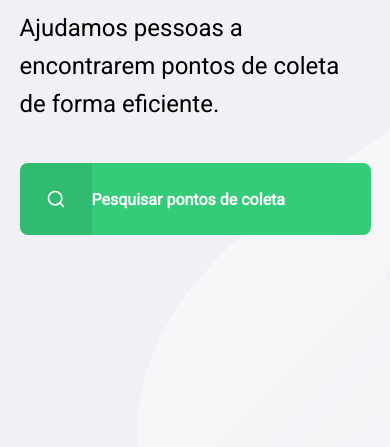
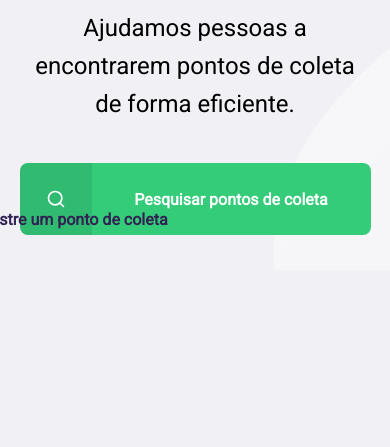
Before and after one commit to IolandaPereira/Projeto_Rocketseat, a plain HTML site: page nlw/index.html in a window 390 px wide. Shown: the part 566-1013 px from the top of the page. Drawn offline with Linux system fonts and the light colour scheme.

Commit message:
dia 1 final

```diff
--- a/nlw/index.html
+++ b/nlw/index.html
@@ -3,6 +3,7 @@
     <head>
         <meta charset="uft-8">
         <title>Ecoleta</title>
+        <meta name="viewport" content="width-device-width, inicial-scale-1.0">
         <link href="https://fonts.googleapis.com/css2?family=Roboto&family=Ubuntu:wght@700&display=swap" rel="stylesheet">
 
         <link rel="stylesheet" href="styles/main.css">
@@ -26,8 +27,8 @@
                     <p> Ajudamos pessoas a encontrarem pontos de coleta de forma eficiente.</p>
 
                     <a href="#">
-                        <span></span>
-                        Pesquisar pontos de coleta
+                        <span> </span>
+                        <strong>Pesquisar pontos de coleta</strong>
                     </a>
 
                 </main>
--- a/nlw/styles/main.css
+++ b/nlw/styles/main.css
@@ -112,7 +112,7 @@ Toda caixa tem largura, altura, espaçamentos, preenchimentos, bordas, cor, fund
     height: 72px;
     background-color: rgba(0,0,0,0.08);
     border-top-left-radius: 8px;
-    border-bottom-left-radius: 8px
+    border-bottom-left-radius: 8px;
 }
 
 #page-home main a span::after{
@@ -121,3 +121,32 @@ Toda caixa tem largura, altura, espaçamentos, preenchimentos, bordas, cor, fund
     width: 20px;
     height: 20px;
 }
+
+#page-home main a strong{
+    flex: 1;
+    text-align: center;
+}
+
+
+
+@media (max-width:900px){
+    #page-home{
+        background-position: 70vw;
+    }
+
+    #page-home .content{
+        align-items: center;
+        text-align:  center;
+    }
+
+    #page-home header a{
+        position: absolute;
+        bottom: 48px;
+        left: 50px;
+        transform: translate(-50%);
+    }
+
+    #page-home main{
+        text-align: center;
+    }
+}
```
